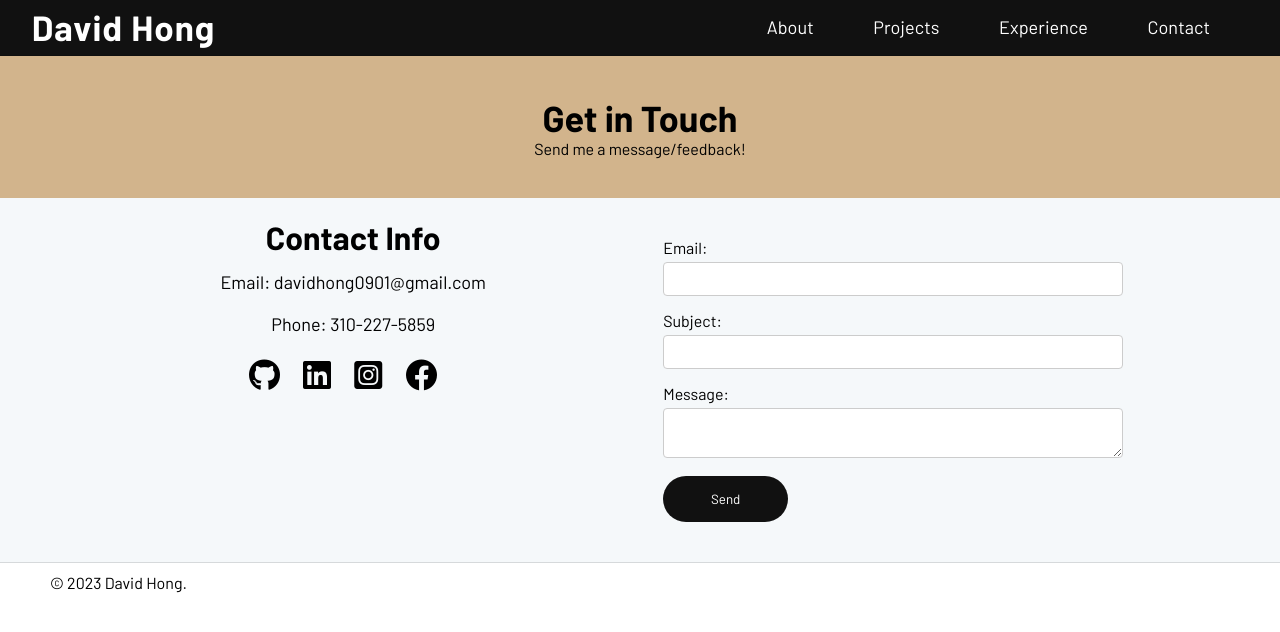
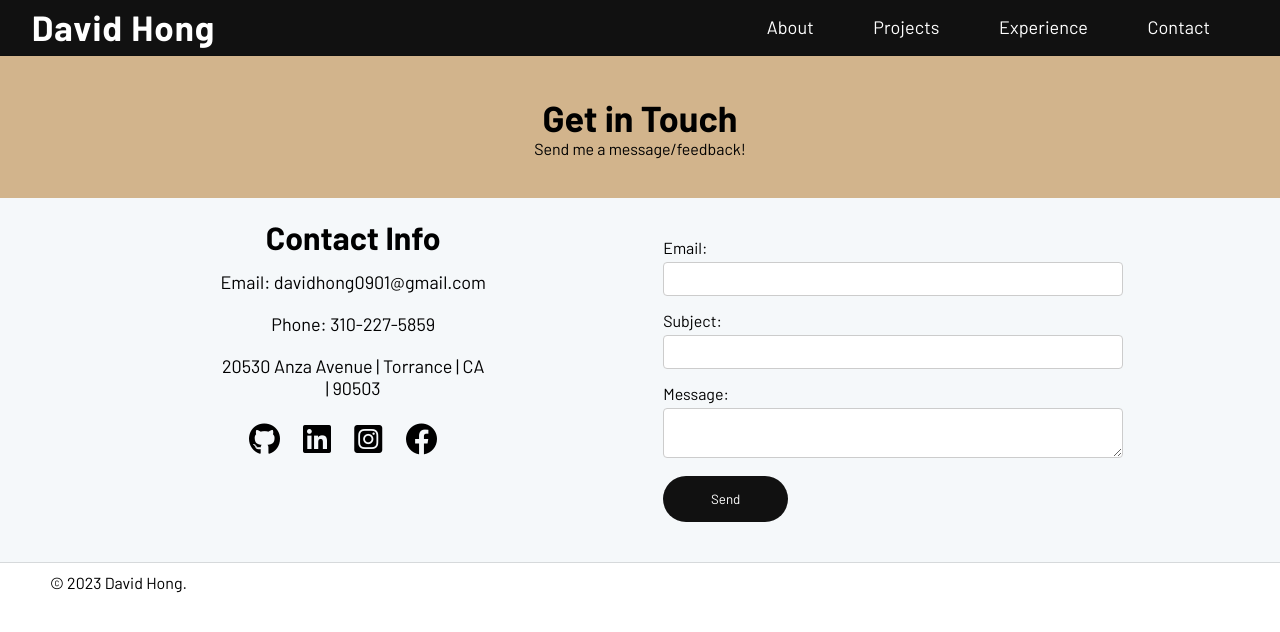
Before and after one commit to davidjhong/davidjhong.github.io, a plain HTML site: page contacts.html in a window 1280 px wide. Drawn offline with Linux system fonts and the light colour scheme.

Commit message:
Update contacts.html

```diff
--- a/contacts.html
+++ b/contacts.html
@@ -48,6 +48,7 @@
           <h2>Contact Info</h2>
           <p>Email: davidhong0901@gmail.com</p>
           <p>Phone: 310-227-5859</p>
+          <p>20530 Anza Avenue | Torrance | CA | 90503</p>
           <div class="social-box">
             <div class="social-icons">
                 <a href="https://github.com/davidjhong" target="_blank" rel="noreferrer noopener" class="no_link"><i class="fa-brands fa-github fa-2xl"></i></a>
```
